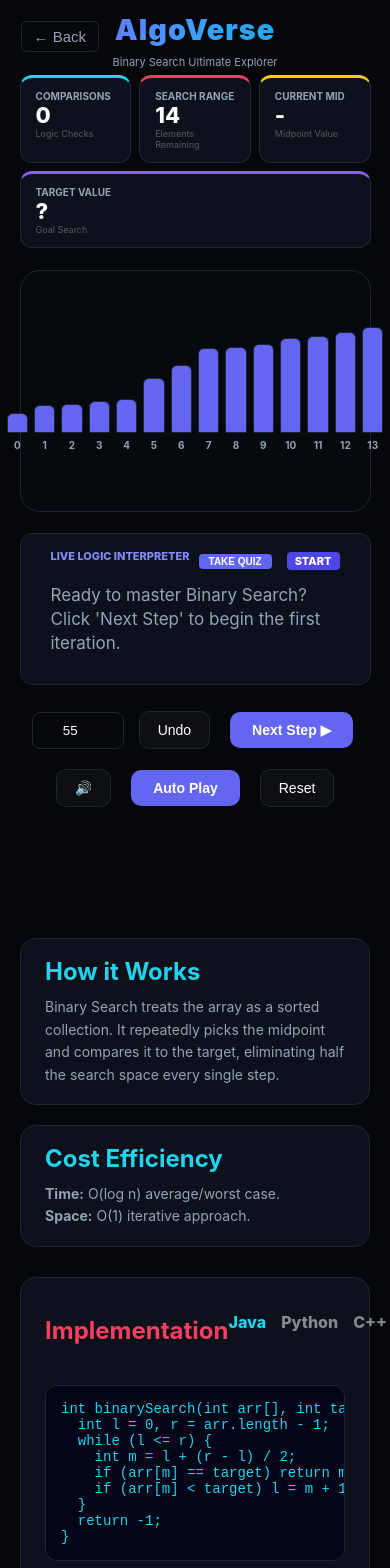
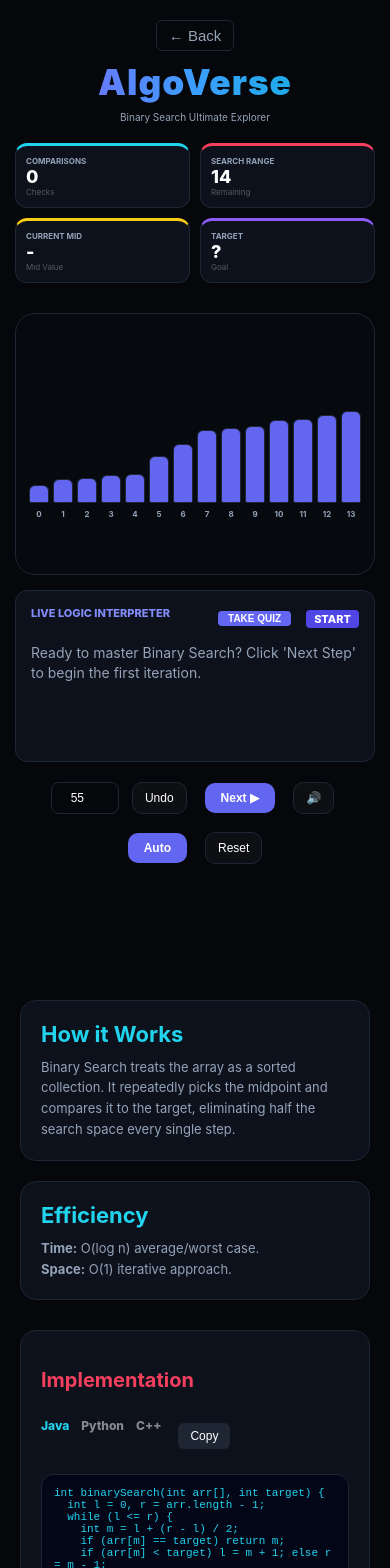
Before and after one commit to rohan-gaddam/AlgoVerse, a React (Vite) app: page /binary in a window 390 px wide. Shown: the top 1568 px of the page. Built offline with nearby package versions, Linux system fonts and the light colour scheme.

Commit message:
Improve responsiveness for Binary Search page

```diff
--- a/src/BinarySearchMasterclass.jsx
+++ b/src/BinarySearchMasterclass.jsx
@@ -79,6 +79,16 @@ export default function BinarySearchMasterclass() {
   const navigate = useNavigate();
   const autoPlayRef = useRef(null);
   const current = steps[stepIdx] || null;
+
+  // Responsiveness State
+  const [width, setWidth] = useState(window.innerWidth);
+  useEffect(() => {
+    const handleResize = () => setWidth(window.innerWidth);
+    window.addEventListener("resize", handleResize);
+    return () => window.removeEventListener("resize", handleResize);
+  }, []);
+
+  const isMobile = width < 768;
 
   const cleanText = (text) => {
     return text
@@ -247,6 +257,7 @@ and ${val} does not exist in the array.`,
 
     return s;
   };
+
   const handleNext = () => {
     if (stepIdx === -1) {
       const val = parseInt(targetInput) || arr[Math.floor(arr.length / 2)];
@@ -333,7 +344,8 @@ and ${val} does not exist in the array.`,
         backgroundColor: T.bg,
         minHeight: "100vh",
         overflowY: "auto",
-        scrollSnapType: "y mandatory",
+        scrollSnapType: isMobile ? "none" : "y mandatory",
+        color: T.textMain,
       }}
     >
       {/* 🟢 PAGE 1 */}
@@ -342,21 +354,31 @@ and ${val} does not exist in the array.`,
           minHeight: "100vh",
           display: "flex",
           flexDirection: "column",
-          padding: "clamp(10px, 3vw, 20px) clamp(12px, 5vw, 40px)",
+          padding: isMobile ? "15px" : "20px 40px",
           boxSizing: "border-box",
           scrollSnapAlign: "start",
-          overflow: "visible",
-          justifyContent: "space-between",
         }}
       >
-        <button style={styles.btnBack} onClick={() => navigate("/")}>
-          ← Back
-        </button>
-
-        <header style={{ textAlign: "center" }}>
-          <h1 style={styles.title}>AlgoVerse</h1>
+        <header
+          style={{
+            position: "relative",
+            textAlign: "center",
+            marginBottom: "20px",
+          }}
+        >
+          <button
+            style={styles.btnBack(isMobile)}
+            onClick={() => navigate("/")}
+          >
+            ← Back
+          </button>
+          <h1 style={styles.title(isMobile)}>AlgoVerse</h1>
           <div
-            style={{ fontSize: "11px", color: T.textMuted, marginTop: "8px" }}
+            style={{
+              fontSize: isMobile ? "10px" : "11px",
+              color: T.textMuted,
+              marginTop: "8px",
+            }}
           >
             Binary Search Ultimate Explorer
           </div>
@@ -364,47 +386,55 @@ and ${val} does not exist in the array.`,
 
         <div
           style={{
-            display: "flex",
-            flexWrap: "wrap",
-            gap: "clamp(8px, 2vw, 15px)",
+            display: "grid",
+            gridTemplateColumns: isMobile
+              ? "repeat(2, 1fr)"
+              : "repeat(auto-fit, minmax(160px, 1fr))",
+            gap: isMobile ? "10px" : "15px",
             maxWidth: "1000px",
             width: "100%",
-            margin: "0 auto",
+            margin: "0 auto 15px",
           }}
         >
           <StatBox
             label="COMPARISONS"
             value={current?.stats.comparisons || 0}
             color={T.cyan}
-            desc="Logic Checks"
+            desc="Checks"
+            isMobile={isMobile}
           />
           <StatBox
             label="SEARCH RANGE"
             value={current?.stats.range || arr.length}
             color={T.pink}
-            desc="Elements Remaining"
+            desc="Remaining"
+            isMobile={isMobile}
           />
           <StatBox
             label="CURRENT MID"
             value={current?.stats.midVal || "-"}
             color={T.yellow}
-            desc="Midpoint Value"
+            desc="Mid Value"
+            isMobile={isMobile}
           />
           <StatBox
-            label="TARGET VALUE"
+            label="TARGET"
             value={target || "?"}
             color={T.purple}
-            desc="Goal Search"
+            desc="Goal"
+            isMobile={isMobile}
           />
         </div>
 
-        <div style={styles.canvas}>
+        <div style={styles.canvas(isMobile)}>
           <div
             style={{
               display: "flex",
               alignItems: "flex-end",
-              gap: "clamp(4px, 1.5vw, 10px)",
-              height: "clamp(120px, 30vw, 180px)",
+              justifyContent: "center",
+              gap: isMobile ? "4px" : "12px",
+              height: isMobile ? "150px" : "200px",
+              width: "100%",
             }}
           >
             {arr.map((val, idx) => {
@@ -423,8 +453,8 @@ and ${val} does not exist in the array.`,
                 >
                   <div
                     style={{
-                      width: "clamp(16px, 5vw, 42px)",
-                      height: `${val * 1.5}px`,
+                      width: isMobile ? "18px" : "45px", // FIXED: Width for desktop
+                      height: `${val * (isMobile ? 1.3 : 2.0)}px`,
                       backgroundColor: isFound
                         ? T.green
                         : isMid
@@ -440,7 +470,7 @@ and ${val} does not exist in the array.`,
                   />
                   <div
                     style={{
-                      fontSize: "10px",
+                      fontSize: isMobile ? "8px" : "10px",
                       marginTop: "6px",
                       fontWeight: "bold",
                       color: isFound ? T.green : isMid ? T.yellow : T.textMuted,
@@ -454,7 +484,7 @@ and ${val} does not exist in the array.`,
           </div>
         </div>
 
-        <div style={styles.narrativeBox}>
+        <div style={styles.narrativeBox(isMobile)}>
           <div style={styles.narrativeHeader}>
             <span>
               {quiz.active ? "MASTERY CHALLENGE" : "LIVE LOGIC INTERPRETER"}
@@ -473,26 +503,32 @@ and ${val} does not exist in the array.`,
               </span>
             </div>
           </div>
-          <div style={styles.narrativeText}>
+          <div style={styles.narrativeText(isMobile)}>
             {quiz.finished ? (
-              <div style={{ textAlign: "center", color: T.green }}>
+              <div
+                style={{
+                  textAlign: "center",
+                  color: T.green,
+                  fontSize: isMobile ? "20px" : "24px",
+                }}
+              >
                 🏆 MASTERY ACHIEVED: {quiz.score}%
               </div>
             ) : quiz.active ? (
               <div
                 style={{
-                  display: "grid",
-                  gridTemplateColumns: "repeat(auto-fit, minmax(220px, 1fr))",
-                  gap: "20px",
+                  display: "flex",
+                  flexDirection: "column",
+                  gap: "15px",
                 }}
               >
-                <div style={{ fontSize: "18px" }}>
+                <div style={{ fontSize: isMobile ? "14px" : "18px" }}>
                   {BINARY_QUIZ[quiz.step].q}
                 </div>
                 <div
                   style={{
                     display: "grid",
-                    gridTemplateColumns: "repeat(auto-fit, minmax(140px, 1fr))",
+                    gridTemplateColumns: isMobile ? "1fr" : "1fr 1fr",
                     gap: "10px",
                   }}
                 >
@@ -521,34 +557,29 @@ and ${val} does not exist in the array.`,
           </div>
         </div>
 
-        <div style={styles.controls}>
+        <div style={styles.controls(isMobile)}>
           <input
             type="number"
             value={targetInput}
             onChange={(e) => setTargetInput(e.target.value)}
-            style={styles.input}
+            style={styles.input(isMobile)}
           />
           <button
-            style={styles.btnSecondary}
+            style={styles.btnSecondary(isMobile)}
             onClick={() => {
               if (stepIdx > 0) setStepIdx(stepIdx - 1);
             }}
           >
             Undo
           </button>
-          <button style={styles.btnPrimary} onClick={handleNext}>
-            Next Step ▶
+          <button style={styles.btnPrimary(isMobile)} onClick={handleNext}>
+            Next ▶
           </button>
           <button
-            style={styles.btnSecondary}
+            style={styles.btnSecondary(isMobile)}
             onClick={() => {
               const newMute = !isMuted;
-
-              if (newMute) {
-                // ❗ STOP speech immediately when muting
-                window.speechSynthesis.cancel();
-              }
-
+              if (newMute) window.speechSynthesis.cancel();
               setIsMuted(newMute);
             }}
           >
@@ -556,14 +587,14 @@ and ${val} does not exist in the array.`,
           </button>
           <button
             style={{
-              ...styles.btnPrimary,
+              ...styles.btnPrimary(isMobile),
               background: isPlaying ? T.pink : T.accent,
             }}
             onClick={() => setIsPlaying(!isPlaying)}
           >
-            {isPlaying ? "Pause" : "Auto Play"}
+            {isPlaying ? "Pause" : "Auto"}
           </button>
-          <button style={styles.btnSecondary} onClick={handleReset}>
+          <button style={styles.btnSecondary(isMobile)} onClick={handleReset}>
             Reset
           </button>
         </div>
@@ -575,41 +606,46 @@ and ${val} does not exist in the array.`,
           minHeight: "100vh",
           display: "flex",
           flexDirection: "column",
-          justifyContent: "center",
-          padding: "clamp(20px, 5vw, 60px)",
+          padding: isMobile ? "40px 20px" : "60px",
           boxSizing: "border-box",
           scrollSnapAlign: "start",
+          gap: "30px",
+          justifyContent: "center",
         }}
       >
-        <div style={styles.footerGrid}>
-          <div style={styles.infoCard}>
-            <h2 style={styles.footerH2}>How it Works</h2>
-            <p style={styles.footerP}>
+        <div style={styles.footerGrid(isMobile)}>
+          <div style={styles.infoCard(isMobile)}>
+            <h2 style={styles.footerH2(isMobile)}>How it Works</h2>
+            <p style={styles.footerP(isMobile)}>
               Binary Search treats the array as a sorted collection. It
               repeatedly picks the midpoint and compares it to the target,
               eliminating half the search space every single step.
             </p>
           </div>
-          <div style={styles.infoCard}>
-            <h2 style={styles.footerH2}>Cost Efficiency</h2>
-            <p style={styles.footerP}>
+          <div style={styles.infoCard(isMobile)}>
+            <h2 style={styles.footerH2(isMobile)}>Efficiency</h2>
+            <p style={styles.footerP(isMobile)}>
               <b>Time:</b> O(log n) average/worst case.
               <br />
               <b>Space:</b> O(1) iterative approach.
             </p>
           </div>
         </div>
-        <div style={{ ...styles.infoCard, marginTop: "30px" }}>
+        <div style={styles.infoCard(isMobile)}>
           <div
             style={{
               display: "flex",
+              flexWrap: "wrap",
               justifyContent: "space-between",
               alignItems: "center",
               marginBottom: "20px",
+              gap: "10px",
             }}
           >
-            <h2 style={{ color: T.pink, fontSize: "24px" }}>Implementation</h2>
-            <div style={{ display: "flex", gap: "15px" }}>
+            <h2 style={{ color: T.pink, fontSize: isMobile ? "20px" : "24px" }}>
+              Implementation
+            </h2>
+            <div style={{ display: "flex", gap: "12px" }}>
               {["Java", "Python", "C++"].map((l) => (
                 <span
                   key={l}
@@ -619,13 +655,14 @@ and ${val} does not exist in the array.`,
                     fontWeight: 800,
                     cursor: "pointer",
                     opacity: activeLang === l ? 1 : 0.5,
+                    fontSize: isMobile ? "12px" : "14px",
                   }}
                 >
                   {l}
                 </span>
               ))}
               <button
-                style={styles.copyBtn}
+                style={styles.copyBtn(isMobile)}
                 onClick={() => {
                   navigator.clipboard.writeText(codeSnippets[activeLang]);
                   setCopyStatus("Copied!");
@@ -636,7 +673,7 @@ and ${val} does not exist in the array.`,
               </button>
             </div>
           </div>
-          <pre style={styles.codeBlock}>
+          <pre style={styles.codeBlock(isMobile)}>
             <code>{codeSnippets[activeLang]}</code>
           </pre>
         </div>
@@ -645,50 +682,63 @@ and ${val} does not exist in the array.`,
   );
 }
 
-const StatBox = ({ label, value, color, desc }) => (
+const StatBox = ({ label, value, color, desc, isMobile }) => (
   <div
     style={{
-      flex: 1,
-      padding: "12px 15px",
+      padding: isMobile ? "10px" : "12px 15px",
       borderRadius: "12px",
       border: `1px solid ${T.border}`,
       borderTop: `3px solid ${color}`,
       background: T.surface,
     }}
   >
-    <div style={{ fontSize: "10px", fontWeight: 700, color: T.textMuted }}>
+    <div
+      style={{
+        fontSize: isMobile ? "8px" : "10px",
+        fontWeight: 700,
+        color: T.textMuted,
+      }}
+    >
       {label}
     </div>
-    <div style={{ fontSize: "22px", fontWeight: 800 }}>{value}</div>
-    <div style={{ fontSize: "9px", color: "rgba(255,255,255,0.3)" }}>
+    <div style={{ fontSize: isMobile ? "18px" : "22px", fontWeight: 800 }}>
+      {value}
+    </div>
+    <div
+      style={{
+        fontSize: isMobile ? "8px" : "9px",
+        color: "rgba(255,255,255,0.3)",
+      }}
+    >
       {desc}
     </div>
   </div>
 );
 
 const styles = {
-  btnBack: {
-    position: "absolute",
-    left: "clamp(10px, 4vw, 40px)",
-    top: "clamp(10px, 4vw, 25px)",
+  btnBack: (isMobile) => ({
+    position: isMobile ? "static" : "absolute",
+    left: "40px",
+    top: "25px",
     background: "transparent",
     border: `1px solid ${T.border}`,
     color: T.textMuted,
     padding: "6px 12px",
     borderRadius: "6px",
     cursor: "pointer",
-  },
-  title: {
-    fontSize: "clamp(1.8rem, 5vw, 3.5rem)",
+    marginBottom: isMobile ? "10px" : "0",
+  }),
+  title: (isMobile) => ({
+    fontSize: isMobile ? "2.2rem" : "3.5rem",
     fontWeight: "900",
     margin: 0,
     background: "linear-gradient(90deg, #8B5CF6, #3B9EFF, #06B6D4)",
     WebkitBackgroundClip: "text",
     WebkitTextFillColor: "transparent",
-  },
-  canvas: {
-    flexGrow: 1,
-    maxHeight: "240px",
+  }),
+  canvas: (isMobile) => ({
+    flex: 1,
+    minHeight: isMobile ? "220px" : "260px",
     margin: "15px 0",
     background: "rgba(13,17,28,0.3)",
     borderRadius: "20px",
@@ -696,22 +746,24 @@ const styles = {
     display: "flex",
     justifyContent: "center",
     alignItems: "center",
-  },
-  narrativeBox: {
+    padding: "20px",
+    overflowX: "auto",
+  }),
+  narrativeBox: (isMobile) => ({
     background: T.surface,
     borderRadius: "12px",
-    padding: "15px 30px",
+    padding: isMobile ? "15px" : "15px 30px",
     border: `1px solid ${T.border}`,
     marginBottom: "15px",
-    minHeight: "120px",
-  },
+    minHeight: isMobile ? "140px" : "120px",
+  }),
   narrativeHeader: {
     display: "flex",
     justifyContent: "space-between",
     color: "#818cf8",
     fontSize: "11px",
     fontWeight: 800,
-    marginBottom: "10px",
+    marginBottom: "12px",
   },
   phaseTag: {
     background: "#4f46e5",
@@ -729,70 +781,81 @@ const styles = {
     fontWeight: "bold",
     cursor: "pointer",
   },
-  narrativeText: { fontSize: "17px", color: T.textMuted, lineHeight: 1.4 },
-  controls: {
+  narrativeText: (isMobile) => ({
+    fontSize: isMobile ? "14px" : "17px",
+    color: T.textMuted,
+    lineHeight: 1.4,
+  }),
+  controls: (isMobile) => ({
     display: "flex",
+    gap: "8px",
     flexWrap: "wrap",
-    gap: "10px",
     justifyContent: "center",
     paddingBottom: "20px",
     alignItems: "center",
-  },
-  input: {
+  }),
+  input: (isMobile) => ({
     background: "#05070A",
     border: `1px solid ${T.border}`,
     borderRadius: 8,
-    padding: "10px",
+    padding: isMobile ? "8px" : "10px",
     color: "#FFF",
-    width: "70px",
+    width: isMobile ? "50px" : "70px",
     textAlign: "center",
-  },
-  btnPrimary: {
+    fontSize: isMobile ? "12px" : "14px",
+  }),
+  btnPrimary: (isMobile) => ({
     background: T.accent,
     color: "#fff",
     border: "none",
-    padding: "10px 22px",
+    padding: isMobile ? "8px 16px" : "10px 22px",
     borderRadius: "10px",
     fontWeight: 700,
     cursor: "pointer",
-    fontSize: "14px",
-  },
-  btnSecondary: {
+    fontSize: isMobile ? "12px" : "14px",
+  }),
+  btnSecondary: (isMobile) => ({
     background: "rgba(255,255,255,0.03)",
     color: "#fff",
     border: `1px solid ${T.border}`,
-    padding: "10px 18px",
+    padding: isMobile ? "8px 12px" : "10px 18px",
     borderRadius: "10px",
     cursor: "pointer",
-    fontSize: "14px",
-  },
-  footerGrid: {
+    fontSize: isMobile ? "12px" : "14px",
+  }),
+  footerGrid: (isMobile) => ({
     display: "grid",
-    gridTemplateColumns: "repeat(auto-fit, minmax(250px, 1fr))",
+    gridTemplateColumns: isMobile ? "1fr" : "1fr 1fr",
     gap: "20px",
-  },
-  infoCard: {
+  }),
+  infoCard: (isMobile) => ({
     background: T.surface,
-    padding: "18px 24px",
+    padding: isMobile ? "20px" : "18px 24px",
     borderRadius: "16px",
     border: `1px solid ${T.border}`,
-  },
-  footerH2: { color: T.cyan, fontSize: "24px", margin: "0 0 10px 0" },
-  footerP: {
-    fontSize: "14px",
+  }),
+  footerH2: (isMobile) => ({
+    color: T.cyan,
+    fontSize: isMobile ? "22px" : "24px",
+    margin: "0 0 10px 0",
+  }),
+  footerP: (isMobile) => ({
+    fontSize: isMobile ? "13px" : "14px",
     color: T.textMuted,
     lineHeight: "1.6",
     margin: 0,
-  },
-  codeBlock: {
+  }),
+  codeBlock: (isMobile) => ({
     background: "#020617",
-    padding: "15px",
+    padding: isMobile ? "12px" : "15px",
     borderRadius: "12px",
     color: T.cyan,
-    fontSize: "14px",
+    fontSize: isMobile ? "11px" : "14px",
     overflowX: "auto",
     border: `1px solid ${T.border}`,
-  },
+    whiteSpace: "pre-wrap",
+    wordBreak: "break-all",
+  }),
   optBtn: {
     padding: "10px",
     background: "#111827",
@@ -800,10 +863,10 @@ const styles = {
     color: "#fff",
     borderRadius: "8px",
     cursor: "pointer",
-    fontSize: "13px",
+    fontSize: "12px",
     textAlign: "left",
   },
-  copyBtn: {
+  copyBtn: (isMobile) => ({
     background: T.border,
     color: "#fff",
     border: "none",
@@ -811,5 +874,5 @@ const styles = {
     borderRadius: "6px",
     cursor: "pointer",
     fontSize: "12px",
-  },
+  }),
 };
```
